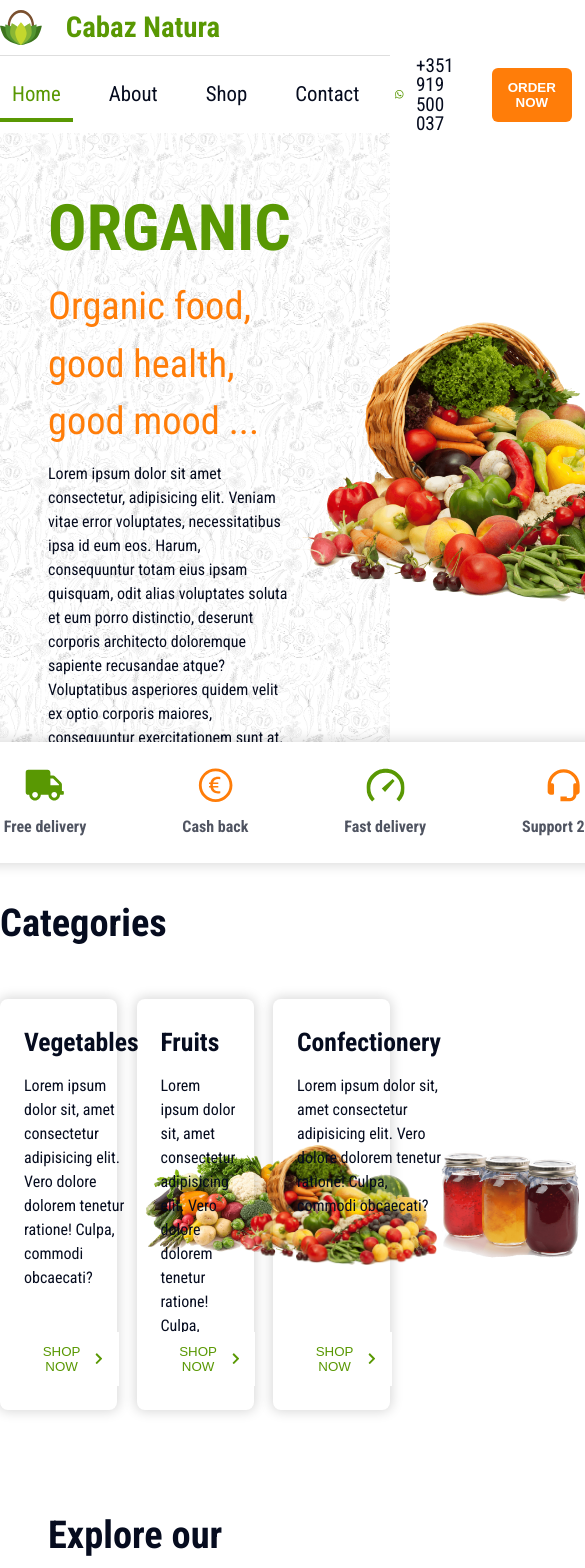
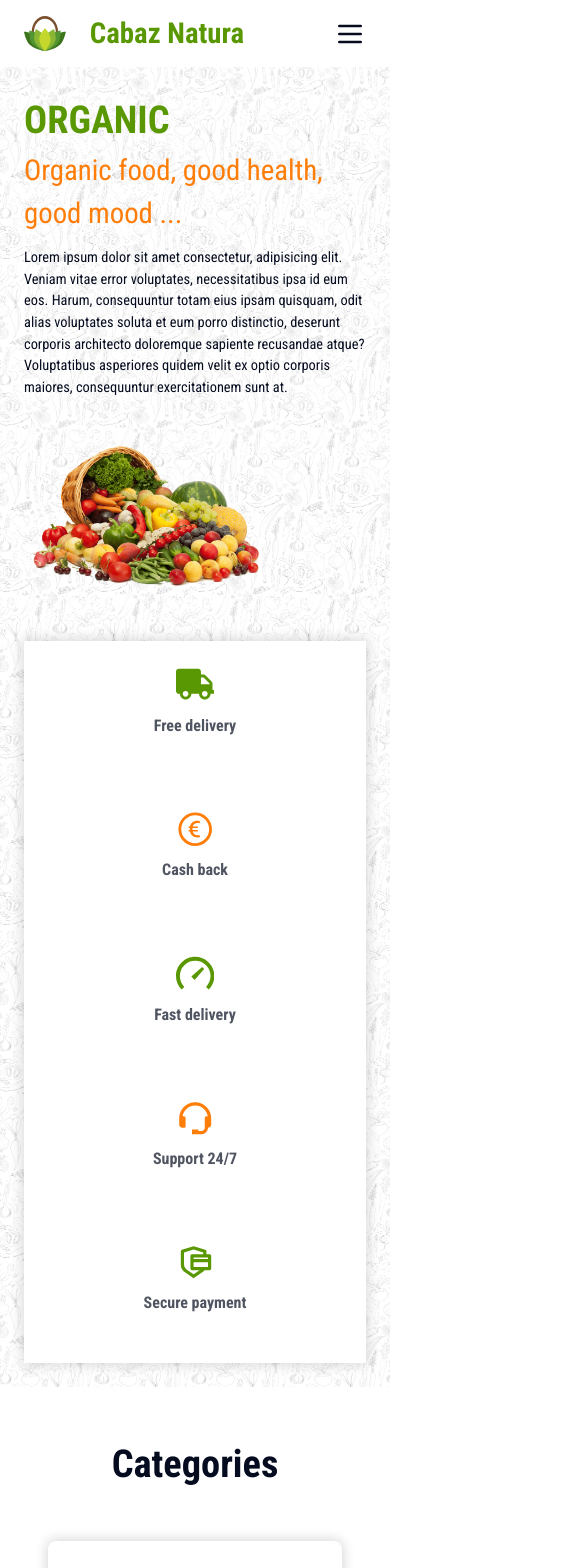
Before and after one commit to ptmartins/CABAZNATURA, a React (Create React App) app: page / in a window 390 px wide. Shown: the top 1568 px of the page, 585 px wide, since content can reach past the window. Built offline with nearby package versions, Linux system fonts and the light colour scheme; a web font is replaced by a local one.

Commit message:
Add some hack mobile styles. Add mobile navigation.

```diff
--- a/src/components/Footer/Footer.css
+++ b/src/components/Footer/Footer.css
@@ -167,6 +167,9 @@
   font-size: 0.9rem;
   padding: 1.5rem 0;
   position: relative;
+  -webkit-box-align: center;
+  -ms-flex-align: center;
+  align-items: center;
 }
 
 .footer__bottom__image {
@@ -187,15 +190,15 @@
 }
 
 .footer__developedBy {
-  margin: 0 auto 0 3rem;
+  margin: 0 auto 0 1.5rem;
   position: relative;
 }
 
 .footer__developedBy::before {
   content: "|";
-  margin: 0 auto 0 3rem;
+  margin: 0 auto 0 0.75rem;
   position: absolute;
-  left: -4.5rem;
+  left: -1.5rem;
 }
 
 .footer__payments {
@@ -217,3 +220,87 @@
   display: flex;
   font-size: 1.3rem;
 }
+
+@media (max-width: 576px) {
+}
+
+@media (max-width: 768px) {
+  .footer__top .innerWrapper,
+  .footer__bottom .innerWrapper,
+  .footer__menu,
+  .footer__contacts {
+    -webkit-box-orient: vertical;
+    -webkit-box-direction: normal;
+    -ms-flex-direction: column;
+    flex-direction: column;
+    -webkit-box-align: center;
+    -ms-flex-align: center;
+    align-items: center;
+    margin-top: 3rem;
+  }
+
+  .footer__developedBy {
+    display: none;
+  }
+
+  .footer__payments {
+    margin-top: 1.5rem;
+  }
+
+  .footer__branding,
+  .footer__menu,
+  .footer__contacts,
+  .footer__contacts > * {
+    width: 100%;
+  }
+
+  .footer__title,
+  .footer__brandingTxt,
+  .footer__linkItem,
+  .footer__contacts {
+    text-align: center;
+  }
+
+  .footer__menu {
+    margin-right: 0;
+    margin-left: 0;
+  }
+
+  .footer__contacts > * {
+    display: block;
+  }
+
+  .footer__contacts {
+    -webkit-box-pack: center;
+    -ms-flex-pack: center;
+    justify-content: center;
+  }
+
+  .footer__menuLinks {
+    margin-top: 3rem;
+  }
+
+  .footer__logo {
+    left: 50%;
+    -webkit-transform: translateX(-50%);
+    -ms-transform: translateX(-50%);
+    transform: translateX(-50%);
+  }
+
+  .footer__newsletter {
+    padding-bottom: 6rem;
+  }
+
+  .newsletter__form {
+    width: 100%;
+  }
+}
+
+@media (max-width: 1024px) {
+  .newsletter__form {
+    width: 70%;
+  }
+}
+
+@media (max-width: 1280px) {
+}
--- a/src/components/Header/Header.css
+++ b/src/components/Header/Header.css
@@ -1,3 +1,25 @@
+.header {
+  display: none;
+}
+
+.header--mobile {
+  display: -webkit-box;
+  display: -ms-flexbox;
+  display: flex;
+  -webkit-box-pack: justify;
+  -ms-flex-pack: justify;
+  justify-content: space-between;
+  padding: 0.75rem 1.5rem;
+  -webkit-box-align: center;
+  -ms-flex-align: center;
+  align-items: center;
+}
+
+.hamburgerMenu {
+  font-size: 2rem;
+  cursor: pointer;
+}
+
 .header__top,
 .header__bottom {
   -webkit-box-align: center;
@@ -6,9 +28,7 @@
   display: -webkit-box;
   display: -ms-flexbox;
   display: flex;
-  -webkit-box-pack: justify;
-  -ms-flex-pack: justify;
-  justify-content: space-between;
+
   padding: 0.375rem 0;
 }
 
@@ -64,6 +84,7 @@
   display: -webkit-box;
   display: -ms-flexbox;
   display: flex;
+  margin-right: auto;
 }
 
 .header__logoImg {
@@ -74,6 +95,29 @@
 .logo__txt {
   color: var(--accent-green);
   font-size: 1.8rem;
+}
+
+.header__search {
+  margin-right: 1.5rem;
+  position: relative;
+}
+
+.u-input--headerSearch {
+  padding: 0.375rem 0.75rem;
+  border-radius: 6px;
+  border-color: var(--font-color);
+}
+
+.btn--headerSearch {
+  position: absolute;
+  right: 0.75rem;
+  top: 50%;
+  -webkit-transform: translateY(-50%);
+  -ms-transform: translateY(-50%);
+  transform: translateY(-50%);
+  padding: 0;
+  background-color: transparent;
+  color: var(--font-color);
 }
 
 .header__bottom .u-link--whatsApp {
@@ -108,3 +152,29 @@
   color: #fff;
   font-weight: 700;
 }
+
+.header__basket {
+  font-size: 1.4rem;
+}
+
+@media all and (min-width: 576px) {
+}
+
+@media all and (min-width: 768px) {
+  .header {
+    display: none;
+  }
+}
+
+@media all and (min-width: 1024px) {
+  .header {
+    display: block;
+  }
+
+  .header--mobile {
+    display: none;
+  }
+}
+
+@media all and (min-width: 1280px) {
+}
--- a/src/components/Header/Header.js
+++ b/src/components/Header/Header.js
@@ -1,10 +1,26 @@
+import {useState, useEffect} from 'react';
 import Navigation from '../Navigation/Navigation';
-import {FaWhatsapp} from 'react-icons/fa';
+import {FaWhatsapp, FaShoppingBasket, FaSearch} from 'react-icons/fa';
+import {HiOutlineMenu} from 'react-icons/hi';
 import Logo from '../Logo/Logo';
 import './Header.css';
 
 function Header() {
+
+    let [menuOpen, setMenuOpen] = useState(false);
+    let [menuClass, setMenuClass] = useState('');
+    let className = null;
+
+    let openMenu = () => {
+        setMenuOpen(!menuOpen);
+        className = menuOpen ? 'active' : '';
+        setMenuClass(className);
+    };
+
+    useEffect(() => openMenu)
+
     return(
+        <>
             <header className="header">
                 <div className="innerWrapper">
                     <div className="header__top">
@@ -12,6 +28,11 @@ function Header() {
                             <Logo className="header__logoImg"/>
                             <h2 className="logo__txt">Cabaz Natura</h2>
                         </div>
+                        <div className="header__search">
+                            <input type="text" className='u-input u-input--headerSearch' placeholder='Search our products ...'/>
+                            <button type="submit" className='btn btn--main btn--headerSearch'> <FaSearch /> </button>
+                        </div>
+                        <FaShoppingBasket className='header__basket'/>
                     </div>
                     <div className="header__bottom">
                         <Navigation />
@@ -20,6 +41,16 @@ function Header() {
                     </div>
                 </div>
             </header>
+
+            <header className="header--mobile">
+                <div className="header__logo">
+                    <Logo className="header__logoImg"/>
+                    <h2 className="logo__txt">Cabaz Natura</h2>
+                </div>
+                <HiOutlineMenu className={`hamburgerMenu ${menuClass}`} onClick={openMenu}/>
+            </header>
+        </>
+
     )
 }
 
--- a/src/components/Home/Home.css
+++ b/src/components/Home/Home.css
@@ -199,3 +199,149 @@
 .review:last-child {
   margin-right: 0;
 }
+
+@media (max-width: 1280px) {
+}
+
+@media (max-width: 1024px) {
+  .hero__highlights,
+  .section--offers .innerWrapper,
+  .reviews {
+    -ms-flex-wrap: wrap;
+    flex-wrap: wrap;
+  }
+
+  .section--hero .innerWrapper {
+    display: block;
+  }
+
+  .hero__content {
+    width: 100%;
+  }
+
+  .hero__img img {
+    height: 140px;
+    margin: 3rem 0;
+  }
+
+  .hero__highlights {
+    position: relative;
+    left: unset;
+    -webkit-transform: none;
+    -ms-transform: none;
+    transform: none;
+    bottom: unset;
+  }
+
+  .newsletter__form {
+    width: 70%;
+  }
+
+  .footer__menu {
+    margin: 0 1.5rem;
+  }
+
+  .phoneApp {
+    display: block;
+    height: 50%;
+    bottom: 3rem;
+    top: unset;
+    -webkit-transform: none;
+    -ms-transform: none;
+    transform: none;
+  }
+}
+
+@media (max-width: 768px) {
+  .section__title {
+    text-align: center;
+  }
+
+  .product,
+  .hero__highlight,
+  .category,
+  .review {
+    width: calc(50% - 0.75rem);
+    margin: 0 0.75rem 0.75rem 0;
+  }
+
+  .product:nth-of-type(2n),
+  .category:nth-of-type(2n),
+  .review:nth-of-type(2n) {
+    margin-right: 0;
+  }
+
+  .section--categories .innerWrapper {
+    padding: 1.5rem;
+  }
+
+  .category__txt p,
+  .phoneApp {
+    display: none;
+  }
+
+  .category {
+    display: block;
+    text-align: center;
+    position: relative;
+  }
+
+  .category__cta {
+    left: 50%;
+    -webkit-transform: translateX(-50%);
+    -ms-transform: translateX(-50%);
+    transform: translateX(-50%);
+    width: 80%;
+    text-align: center;
+    display: block;
+  }
+}
+
+@media (max-width: 576px) {
+  .hero__highlight,
+  .review,
+  .category,
+  .product {
+    width: 100%;
+    margin: 0 0 1.5rem;
+  }
+
+  .hero__title,
+  .section__title--downloadApp {
+    font-size: 2.4rem;
+  }
+
+  .hero__subtitle,
+  .downloadApp__subtitle {
+    font-size: 1.8rem;
+  }
+
+  .hero__content p,
+  .downloadApp__txt {
+    width: 100%;
+    font-size: 0.9rem;
+  }
+
+  .footer__newsletter,
+  .footer__top,
+  .section {
+    padding: 1.5rem;
+  }
+
+  .newsletter__form {
+    width: 100%;
+  }
+
+  .footer__newsletter {
+    padding-bottom: 6rem;
+  }
+
+  .qrCode {
+    font-size: 4rem;
+  }
+
+  .review,
+  .section--downloadApp .innerWrapper {
+    text-align: center;
+  }
+}
--- a/src/components/Home/Home.js
+++ b/src/components/Home/Home.js
@@ -1,4 +1,3 @@
-import './Home.css';
 import {FaTruck, FaChevronRight} from 'react-icons/fa';
 import {AiOutlineEuro} from 'react-icons/ai';
 import {RiSecurePaymentLine} from 'react-icons/ri';
@@ -11,6 +10,7 @@ import jams from '../../assets/images/jams.png';
 import Product from '../Product/Product';
 import PhoneApp from '../../assets/images/phone_app.png';
 import Review from '../Review/Review';
+import './Home.css';
 
 const data = {
     fruits: [
--- a/src/components/Review/review.css
+++ b/src/components/Review/review.css
@@ -42,3 +42,30 @@
   margin: 1.5rem 0 0;
   opacity: 0.7;
 }
+
+@media (max-width: 1280px) {
+}
+
+@media (max-width: 1024px) {
+  .newsletter__form {
+    width: 70%;
+  }
+}
+
+@media (max-width: 768px) {
+  .review {
+    width: calc(50% - 0.75rem);
+    margin: 0 0.75rem 0.75rem 0;
+  }
+
+  .review:nth-of-type(2n) {
+    margin-right: 0;
+  }
+}
+
+@media (max-width: 576px) {
+  .review {
+    width: 100%;
+    margin: 0 0 1.5rem;
+  }
+}
```
Also changed, not shown: src/components/Product/product.css (+12 -0 lines). Lines whose indentation alone changed are shown as unchanged.
